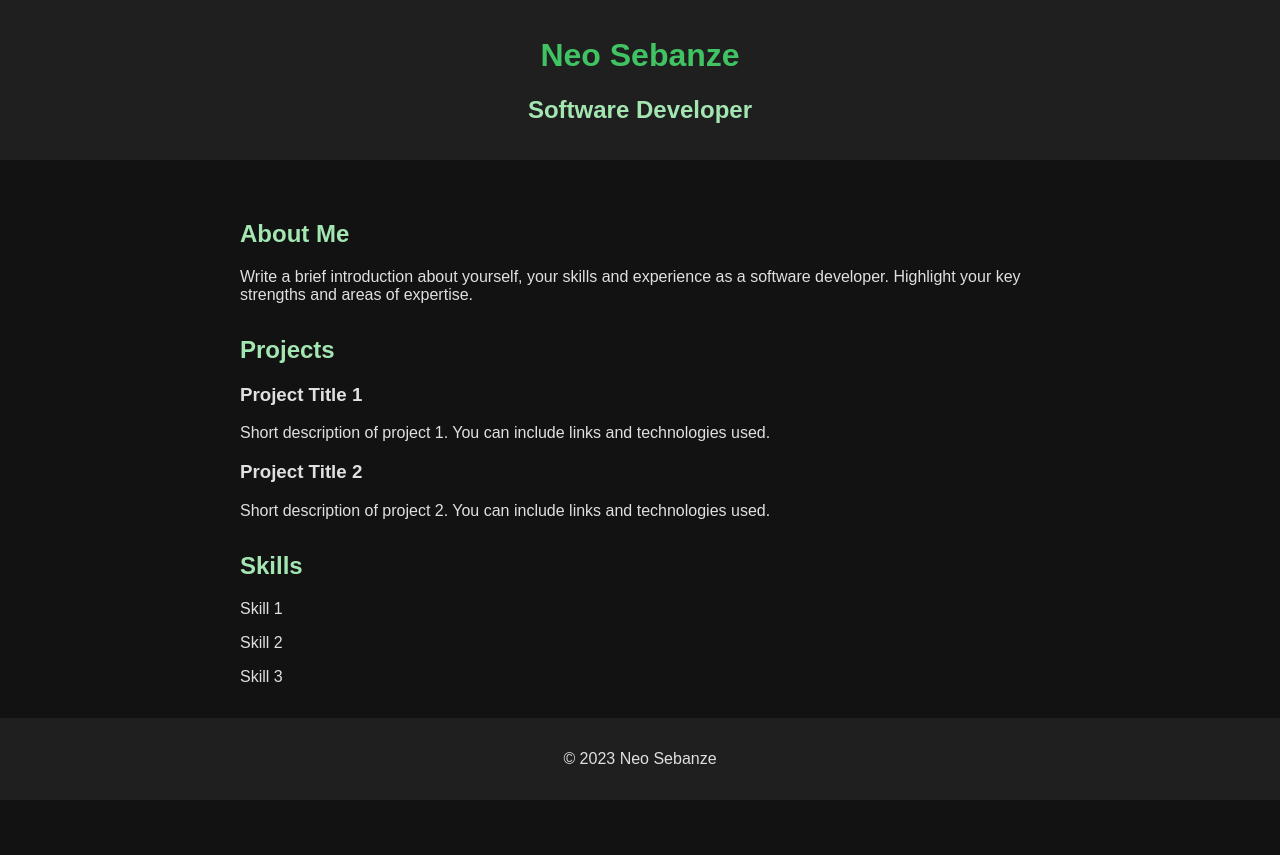
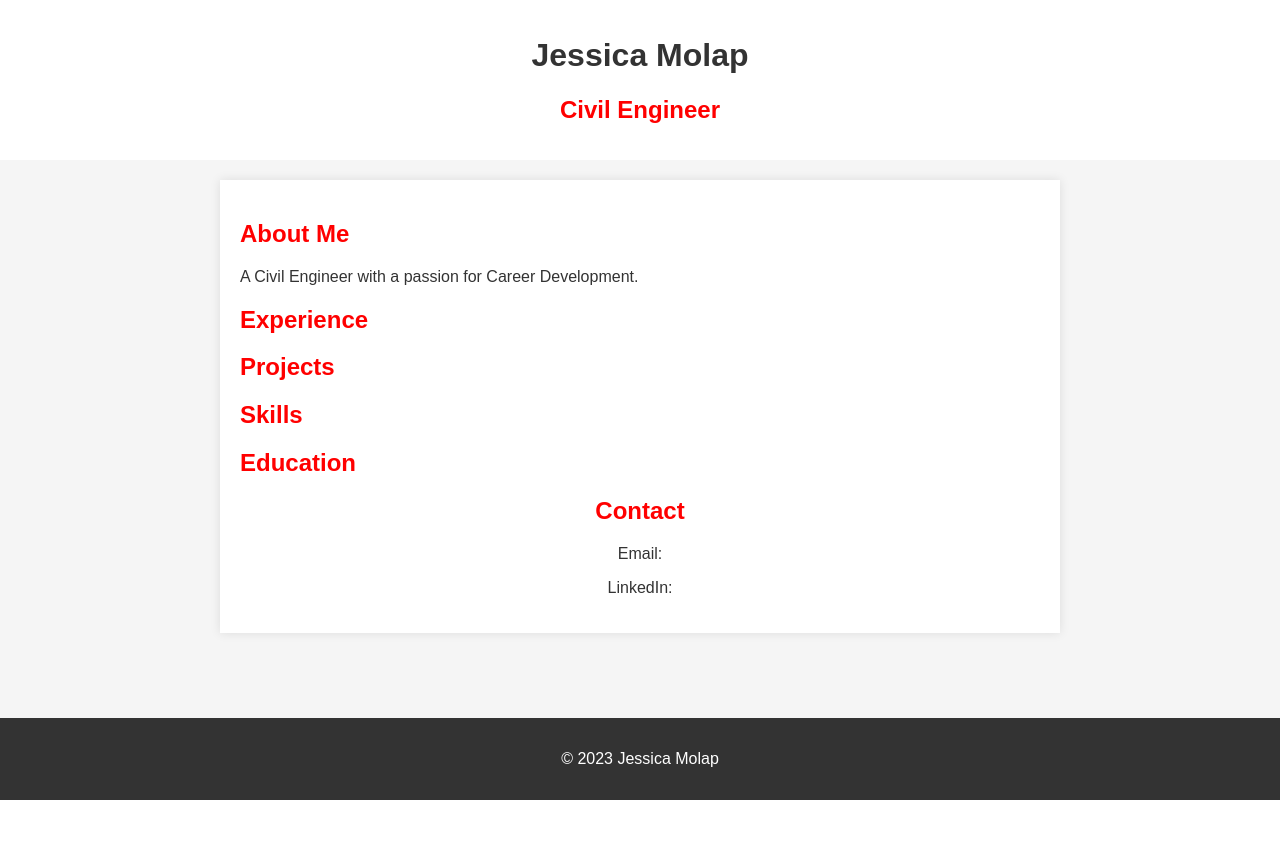
Before and after one commit to NeyoCreator/thuto-za, a Flask app: page /view_website in a window 1280 px wide. After the commit the page ends 800 px from the top, so only its background shows below. Run offline with Flask 3, Linux system fonts and the light colour scheme.

Commit message:
Updated code for link use

```diff
--- a/app.py
+++ b/app.py
@@ -41,17 +41,25 @@
     user_input = request.json.get("message")
     user_id = request.json.get("user_id")
 
+    # Log the received input
+    logger.debug(f"Received input from user {user_id}: {user_input}")
+
     # Initialize session for new user
     if user_id not in user_data:
+        logger.debug(f"Initializing session for new user: {user_id}")
         user_data[user_id] = {"phase": 1, "responses": {}}
+    else:
+        logger.debug(f"User {user_id} already exists. Current phase: {user_data[user_id]['phase']}")
 
     phase = user_data[user_id]["phase"]
+    logger.debug(f"Current phase for user {user_id}: {phase}")
 
     if phase == 1:
         user_data[user_id]["responses"]["website_type"] = user_input
         user_data[user_id]["phase"] = 2
+        logger.info(f"Phase 1 completed. User {user_id} selected website type: {user_input}")
         return jsonify({
-            "message": "Please seleet the background theme of your website.",
+            "message": "Please select the background theme of your website.",
             "suggestions": color_palettes,
             "nextStep": 2
         })
@@ -59,6 +67,7 @@
     elif phase == 2:
         user_data[user_id]["responses"]["color_palette"] = user_input
         user_data[user_id]["phase"] = 3
+        logger.info(f"Phase 2 completed. User {user_id} selected color palette: {user_input}")
         return jsonify({
             "message": "Please select the main colour of your website.",
             "suggestions": functionality_options,
@@ -68,6 +77,7 @@
     elif phase == 3:
         user_data[user_id]["responses"]["functionality"] = user_input
         user_data[user_id]["phase"] = 4
+        logger.info(f"Phase 3 completed. User {user_id} selected functionality: {user_input}")
         return jsonify({
             "message": "Is there any additional information you'd like to add about your website?",
             "phase": 4,
@@ -77,22 +87,27 @@
     elif phase == 4:
         user_data[user_id]["responses"]["additional_info"] = user_input
         response_summary = user_data[user_id]["responses"]
+        logger.info(f"Phase 4 completed. User {user_id} provided additional info: {user_input}")
 
         # Generate the website
         website_title = f"{response_summary['website_type']} Website"
         website_description = f"A {response_summary['color_palette']} {response_summary['website_type']} website with {response_summary['functionality']} functionality. {response_summary['additional_info']}"
+        logger.debug(f"Generating website with title: {website_title} and description: {website_description}")
 
         generated_files = generate_website_files(website_title, website_description)
         if generated_files:
             populate_user_website(generated_files)
+            logger.info(f"Website generated successfully for user {user_id}.")
         else:
+            logger.error("There was an error generating the website.")
             return jsonify({"message": "There was an error generating the website."}), 500
 
         # Reset the user data after completion
         user_data.pop(user_id, None)
+        logger.debug(f"User data for {user_id} has been reset after website generation.")
 
         return jsonify({
-            "message": "Your website has been generated! You can view it using the following link:",
+            "message": "Your website has been generated! You can view it using the following link: http://localhost:5000/view_website",
             "link": "/view_website",
             "phase": 5
         })
@@ -203,6 +218,7 @@
 def generate_website_files(website_title, website_description):
     api_key = os.getenv("GOOGLE_API_KEY")
     llm = GoogleGenerativeAI(model="gemini-1.5-pro-latest", api_key=api_key)
+    print("website description :", website_description)
     prompt = f"""
     Generate a simple website with HTML and CSS:
     - Title: "{website_title}"
--- a/templates/userwebsite.html
+++ b/templates/userwebsite.html
@@ -5,35 +5,32 @@
     <meta charset="UTF-8">
     <meta name="viewport" content="width=device-width, initial-scale=1.0">
     <title>User Generated Website</title>
-    <style>/* Basic Styling for Dark Mode */
+    <style>/* Basic Styling */
 body {
-    background-color: #121212;
-    color: #e0e0e0;
-    font-family: sans-serif;
+    font-family: Arial, sans-serif;
     margin: 0;
     padding: 0;
+    background-color: #f5f5f5;
+    color: #333;
 }
 
 header {
-    background-color: #1f1f1f;
+    background-color: #fff;
+    color: #333;
+    text-align: center;
     padding: 2rem 0;
-    text-align: center;
 }
 
-h1 {
-    color: #40c463; /* Green */
+main {
+    max-width: 800px;
+    margin: 20px auto;
+    padding: 20px;
+    background-color: #fff;
+    box-shadow: 0 0 10px rgba(0, 0, 0, 0.1);
 }
 
 h2 {
-    color: #a3e6b1; /* Lighter Green */
-}
-
-main {
-    padding: 2rem;
-}
-
-section {
-    margin-bottom: 2rem;
+    color: red; /* Red for functionality */
 }
 
 ul {
@@ -42,23 +39,22 @@
 }
 
 li {
-    margin-bottom: 1rem;
-}
-a {
-    color: #40c463;
-    text-decoration: none;
-}
-a:hover {
-    text-decoration: underline;
+    margin-bottom: 10px;
 }
 
-footer {
-    background-color: #1f1f1f;
+/* Styling for specific sections can be added here */
+/* For example, to style the About Me section: */
+#about {
+    /* Add your styles here */
+}
+
+footer{
+    background-color: #333;
+    color: #fff;
     text-align: center;
     padding: 1rem 0;
     position: fixed;
     bottom: 0;
-    left: 0;
     width: 100%;
 }</style>
 </head>
@@ -68,52 +64,54 @@
 <head>
     <meta charset="UTF-8">
     <meta name="viewport" content="width=device-width, initial-scale=1.0">
-    <title>Neo Sebanze - Portfolio</title>
+    <title>Portfolio/CV Website</title>
     <link rel="stylesheet" href="style.css">
 </head>
 <body>
     <header>
-        <h1>Neo Sebanze</h1>
-        <h2>Software Developer</h2>
+        <h1>Jessica Molap</h1>
+        <h2>Civil Engineer</h2>
     </header>
 
     <main>
         <section id="about">
             <h2>About Me</h2>
-            <p>Write a brief introduction about yourself, your skills and experience as a software developer. Highlight your key strengths and areas of expertise.</p>
+            <p>A Civil Engineer with a passion for Career Development.</p>
+        </section>
+
+        <section id="experience">
+            <h2>Experience</h2>
+            <ul>
+                </ul>
         </section>
 
         <section id="projects">
             <h2>Projects</h2>
             <ul>
-                <li>
-                    <h3>Project Title 1</h3>
-                    <p>Short description of project 1. You can include links and technologies used.</p>
-                </li>
-                <li>
-                    <h3>Project Title 2</h3>
-                    <p>Short description of project 2. You can include links and technologies used.</p>
-                </li>
-                </ul>
+               </ul>
         </section>
 
         <section id="skills">
             <h2>Skills</h2>
             <ul>
-                <li>Skill 1</li>
-                <li>Skill 2</li>
-                <li>Skill 3</li>
+                </ul>
+        </section>
+
+        <section id="education">
+            <h2>Education</h2>
+            <ul>
             </ul>
         </section>
 
         <section id="contact">
             <h2>Contact</h2>
-            <p>Provide your contact information here: email, LinkedIn, GitHub, etc.</p>
+            <p>Email: </p>
+            <p>LinkedIn: </p>
         </section>
     </main>
 
     <footer>
-        <p>&copy; 2023 Neo Sebanze</p>
+        <p>&copy; 2023 Jessica Molap</p>
     </footer>
 </body>
 </html>
```
Also changed, not shown: static/css/style.css (+9 -2 lines), static/js/app.js (+32 -12 lines), static/js/script.js (added, +11 -0 lines), templates/index.html (+57 -91 lines).
